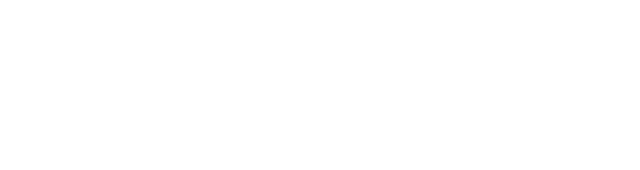
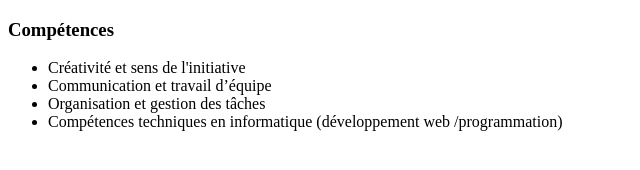
Before and after one commit to hawizbah56-glitch/mon-cv, a plain HTML site: page index.html in a window 1280 px wide. Shown: the whole page, without its empty margins (0-640 px from the left). Drawn offline with Linux system fonts and the light colour scheme.

Commit message:
mise en place de la section competences

```diff
--- a/index.html
+++ b/index.html
@@ -7,6 +7,15 @@
     <link rel="stylesheet" href="style.css">
 </head>
 <body>
-
+    <!-- Compétences -->
+    <section id="Competences">
+        <h3>Compétences</h3>
+        <ul>
+            <li>Créativité et sens de l'initiative</li>
+            <li>Communication et travail d’équipe</li>
+            <li>Organisation et gestion des tâches</li>
+            <li>Compétences techniques en informatique (développement web /programmation)</li>
+        </ul>
+    </section>
 </body>
 </html>
```
